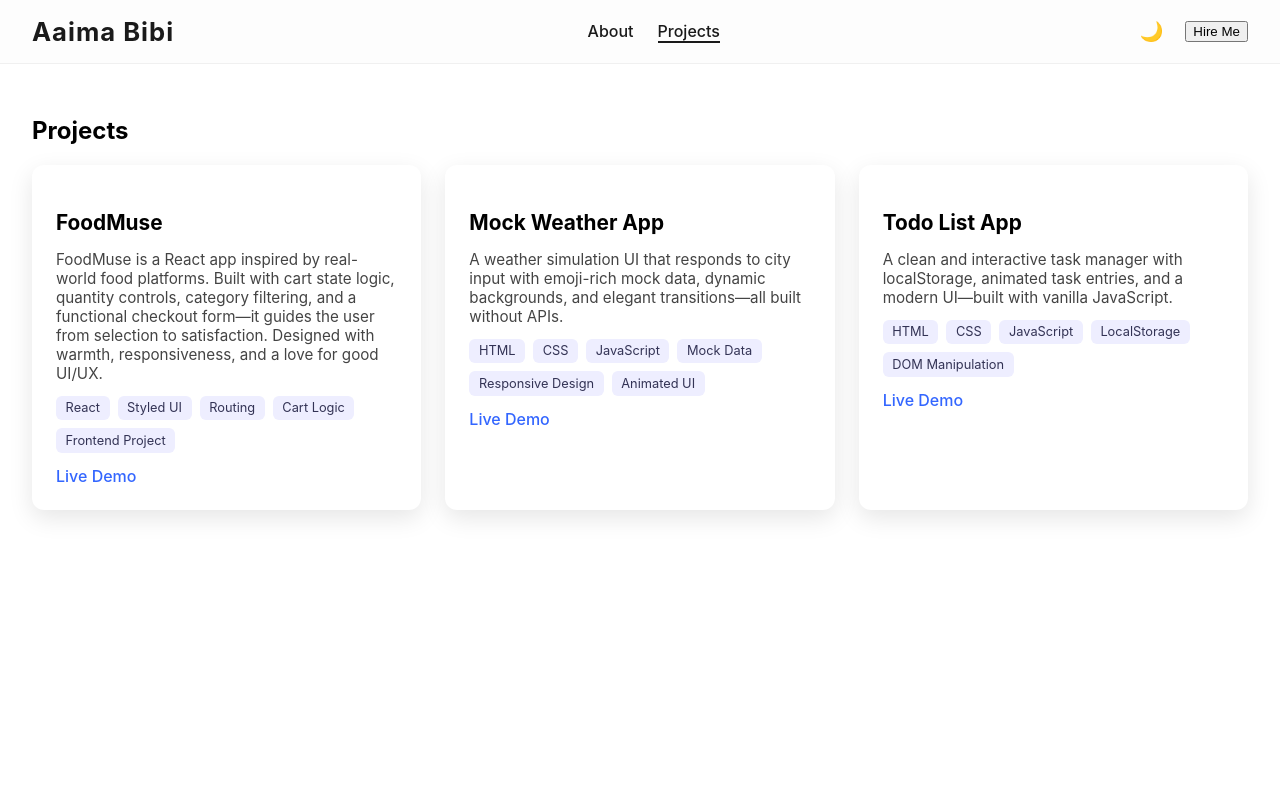
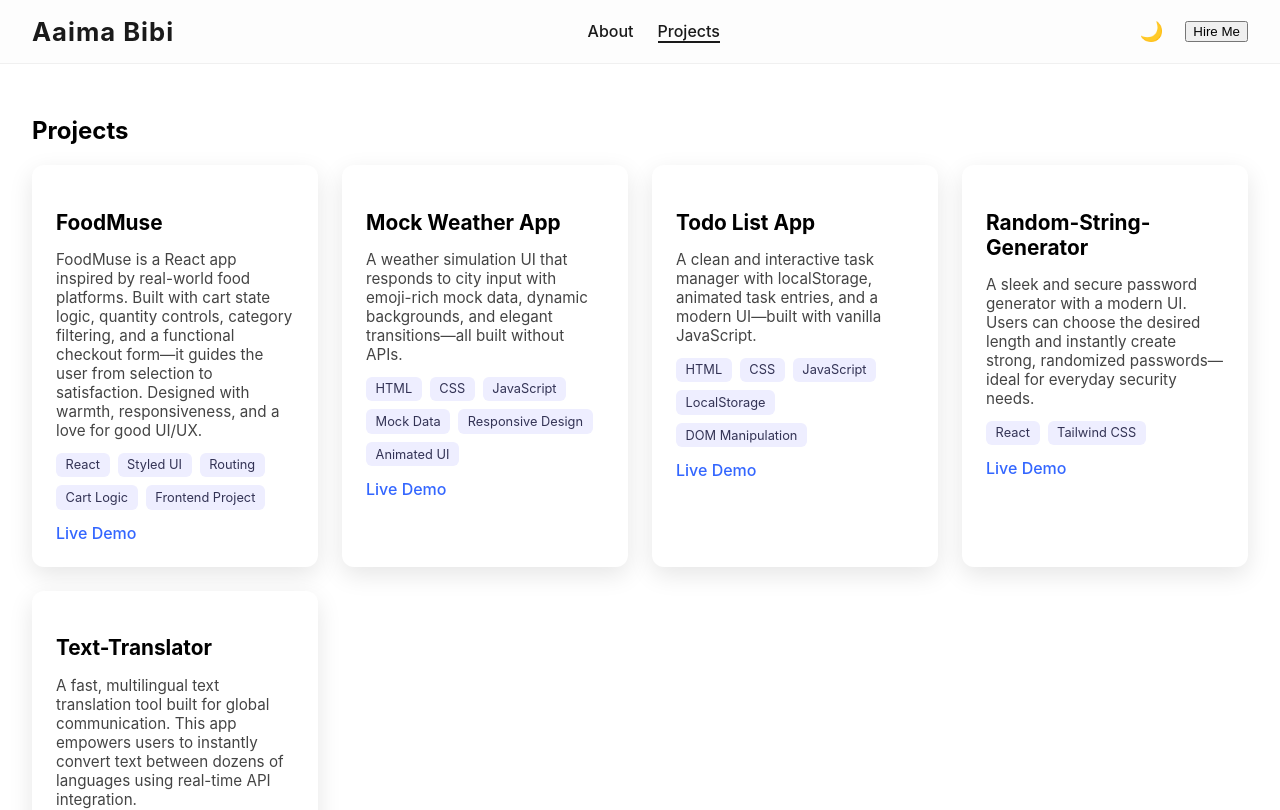
Before and after one commit to AaimaBibi/react-portfolio, a React (Create React App) app: page /projects in a window 1280 px wide. Shown: the top 810 px of the page. Built offline with nearby package versions, Linux system fonts and the light colour scheme; the HTML template or start-up script is replaced by a standard one.

Commit message:
adding projects

```diff
--- a/src/pages/Projects.jsx
+++ b/src/pages/Projects.jsx
@@ -24,6 +24,21 @@
       link: 'https://todo-list-zeta-six-70.vercel.app/',
       repo: "https://github.com/AaimaBibi/todo-list"
     },
+    {
+      title: 'Random-String-Generator',
+      description:'A sleek and secure password generator with a modern UI. Users can choose the desired length and instantly create strong, randomized passwords—ideal for everyday security needs.',
+      tech:  ['React', 'Tailwind CSS'],
+      link: 'https://random-string-generator-zeta.vercel.app/',
+      repo: "https://github.com/AaimaBibi/Random-string-generator"
+    },
+    {
+      title: 'Text-Translator',
+      description:'A fast, multilingual text translation tool built for global communication. This app empowers users to instantly convert text between dozens of languages using real-time API integration.',
+      tech:  ['React', 'API Integration: Axios', 'Vite', 'Tailwind CSS'],
+      link: 'https://text-translator-kappa-ebon.vercel.app/',
+      repo: "https://github.com/AaimaBibi/Text-Translator"
+},
+
 
   ];
 
```
